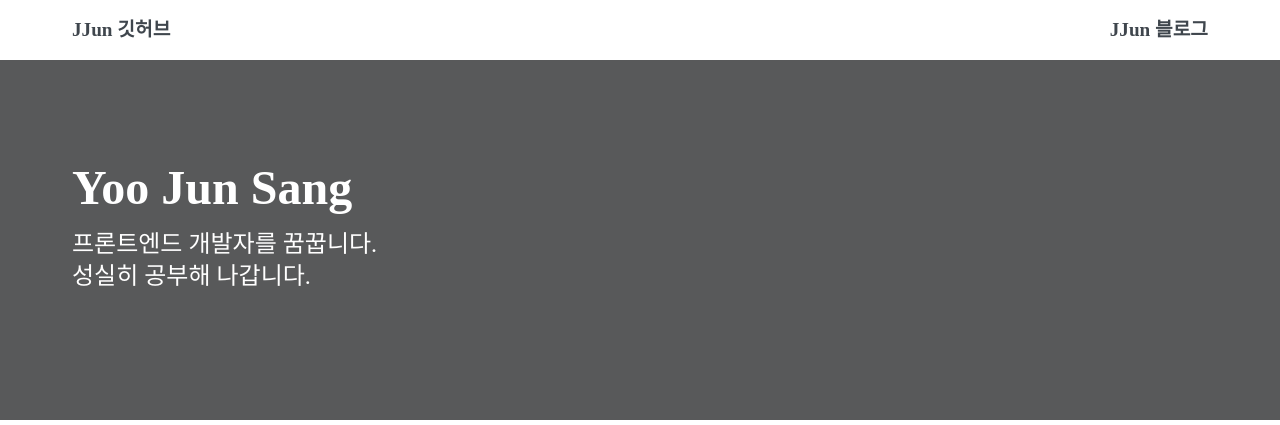
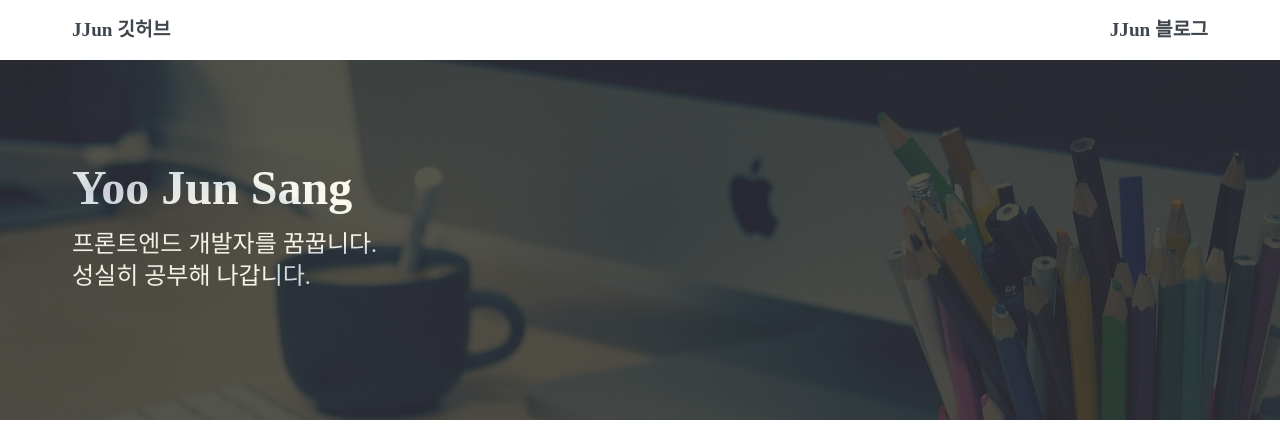
Before and after one commit to Yoo-Jun-Sang/My-Page, a plain HTML site: page index.html in a window 1280 px wide. Shown: the top 425 px of the page. Drawn offline with nearby package versions, Linux system fonts and the light colour scheme; the site is published under a folder, as on GitHub Pages, so addresses that start at the root find nothing; a web font is replaced by a local one.

Commit message:
배경 이미지 경로 바꿈

```diff
--- a/css/style.css
+++ b/css/style.css
@@ -85,7 +85,7 @@ section {
 
 .main {
   height: 360px;
-  background-image: url("/img/bg-computer.jpg");
+  background-image: url("../img/bg-computer.jpg");
   background-size: cover;
   background-position: center 2%;
   background-repeat: no-repeat;
```
